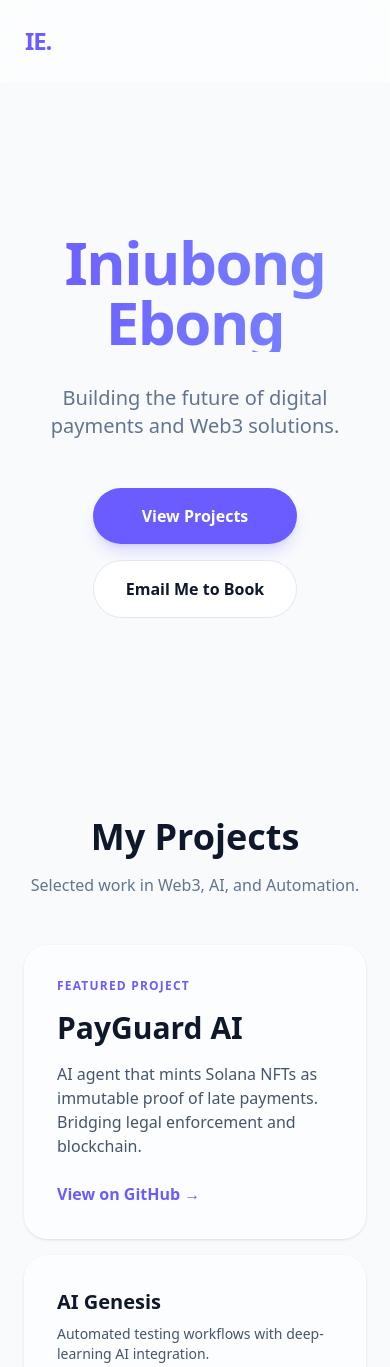
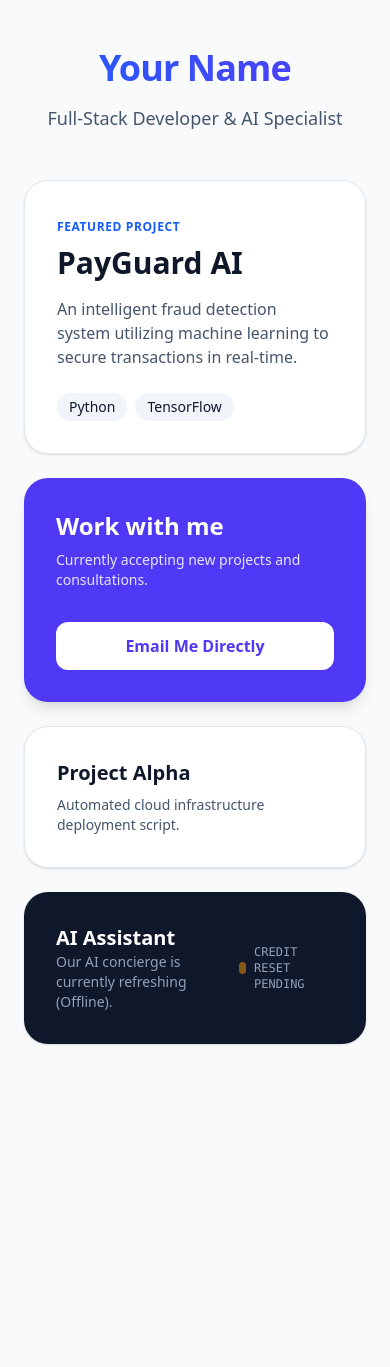
Before and after one commit to Wiper15/Wiper15.github.io, a website: page index.html in a window 390 px wide. Shown: the top 1367 px of the page. After the commit the page ends 1140 px from the top, so only its background shows below. Drawn offline with nearby package versions, Linux system fonts and the light colour scheme.

Commit message:
Update index.html

```diff
--- a/index.html
+++ b/index.html
@@ -3,122 +3,100 @@
 <head>
     <meta charset="UTF-8">
     <meta name="viewport" content="width=device-width, initial-scale=1.0">
-    <title>Iniubong Ebong — Web3 & AI Portfolio</title>
-    <script src="https://cdn.jsdelivr.net/npm/@tailwindcss/browser@4"></script>
-    <link href="https://fonts.googleapis.com/css2?family=Inter:wght@400;600;700&display=swap" rel="stylesheet">
-    <style type="text/tailwindcss">
-        @theme {
-            --color-brand: #6b5cff;
+
+    <title>Your Name | Portfolio</title>
+    <meta name="title" content="Your Name | Portfolio">
+    <meta name="description" content="Modern Bento Grid portfolio featuring PayGuard AI and other innovative projects. Available for booking now.">
+
+    <meta property="og:type" content="website">
+    <meta property="og:url" content="https://wiper15.github.io/">
+    <meta property="og:title" content="Your Name | Portfolio">
+    <meta property="og:description" content="Modern Bento Grid portfolio featuring PayGuard AI and other innovative projects.">
+    <meta property="og:image" content="https://wiper15.github.io/og-image.jpg">
+
+    <meta property="twitter:card" content="summary_large_image">
+    <meta property="twitter:url" content="https://wiper15.github.io/">
+    <meta property="twitter:title" content="Your Name | Portfolio">
+    <meta property="twitter:description" content="Modern Bento Grid portfolio featuring PayGuard AI and other innovative projects.">
+    <meta property="twitter:image" content="https://wiper15.github.io/og-image.jpg">
+
+    <script src="https://unpkg.com/@tailwindcss/browser@4"></script>
+
+    <style>
+        /* Custom Reveal Animation */
+        .reveal {
+            opacity: 0;
+            transform: translateY(20px);
+            transition: all 0.6s ease-out;
         }
-        /* Animation Styles for Scroll Reveal */
-        section {
-            opacity: 0;
-            transform: translateY(40px);
-            transition: all 0.9s cubic-bezier(0.17, 0.55, 0.55, 1);
-            filter: blur(10px);
-        }
-        section.show {
+        .reveal.active {
             opacity: 1;
             transform: translateY(0);
-            filter: blur(0);
-        }
-        /* Modern Glassmorphism Effect */
-      .glass-card {
-            background: rgba(255, 255, 255, 0.6);
-            backdrop-filter: blur(12px);
-            border: 1px solid rgba(255, 255, 255, 0.3);
         }
     </style>
 </head>
-<body class="bg-slate-50 font-sans text-slate-900 overflow-x-hidden">
-    <header class="p-6 sticky top-0 z-50 glass-card">
-        <nav class="flex justify-between items-center max-w-6xl mx-auto">
-            <div class="font-bold text-2xl tracking-tighter text-brand">IE.</div>
-            <div class="hidden md:flex space-x-8 font-medium">
-                <a href="#projects" class="hover:text-brand transition-colors">Projects</a>
-                <a href="#contact" class="hover:text-brand transition-colors">Book Me</a>
-                <a href="https://github.com/Wiper15" class="flex items-center gap-2">
-                    <svg class="w-5 h-5" fill="currentColor" viewBox="0 0 24 24"><path d="M12.297c-6.63 0-12 5.373-12 12 0 5.303 3.438 9.8 8.205 11.385.6.113.82-.258.82-.577 0-.285-.01-1.04-.015-2.04-3.338.724-4.042-1.61-4.042-1.61C4.422 18.07 3.633 17.7 3.633 17.7c-1.087-.744.084-.729.084-.729 1.205.084 1.838 1.236 1.838 1.236 1.07 1.835 2.809 1.305 3.495.998.108-.776.417-1.305.76-1.605-2.665-.3-5.466-1.332-5.466-5.93 0-1.31.465-2.38 1.235-3.22-.135-.303-.54-1.523.105-3.176 0 0 1.005-.322 3.3 1.23.96-.267 1.98-.399 3-.405 1.02.006 2.04.138 3.405 2.28-1.552 3.285-1.23 3.285-1.23.645 1.653.24 2.873.12 3.176.765.84 1.23 1.91 1.23 3.22 0 4.61-2.805 5.625-5.475 5.92.42.36.81 1.096.81 2.22 0 1.606-.015 2.896-.015 3.286 0.315.21.69.825.57C20.565 22.092 24 17.592 24 12.297c0-6.627-5.373-12-12-12"/></svg>
-                    GitHub
+<body class="bg-slate-50 text-slate-900 font-sans">
+
+    <header class="max-w-6xl mx-auto px-6 py-12 text-center">
+        <h1 class="text-4xl md:text-6xl font-bold tracking-tight bg-gradient-to-r from-blue-600 to-indigo-600 bg-clip-text text-transparent">
+            Your Name
+        </h1>
+        <p class="mt-4 text-lg text-slate-600">Full-Stack Developer & AI Specialist</p>
+    </header>
+
+    <main class="max-w-6xl mx-auto px-6 pb-24">
+        <div class="grid grid-cols-1 md:grid-cols-3 gap-6">
+
+            <div class="reveal md:col-span-2 bg-white p-8 rounded-3xl shadow-sm border border-slate-200 hover:shadow-md transition-shadow">
+                <span class="text-xs font-bold uppercase tracking-wider text-blue-600">Featured Project</span>
+                <h2 class="text-3xl font-bold mt-2">PayGuard AI</h2>
+                <p class="mt-4 text-slate-600">An intelligent fraud detection system utilizing machine learning to secure transactions in real-time.</p>
+                <div class="mt-6 flex gap-2">
+                    <span class="px-3 py-1 bg-slate-100 rounded-full text-sm">Python</span>
+                    <span class="px-3 py-1 bg-slate-100 rounded-full text-sm">TensorFlow</span>
+                </div>
+            </div>
+
+            <div class="reveal bg-indigo-600 p-8 rounded-3xl shadow-lg text-white flex flex-col justify-between">
+                <div>
+                    <h2 class="text-2xl font-bold">Work with me</h2>
+                    <p class="mt-2 text-indigo-100 text-sm">Currently accepting new projects and consultations.</p>
+                </div>
+                <a href="mailto:your-email@example.com" class="mt-8 block w-full py-3 bg-white text-indigo-600 font-bold rounded-xl text-center hover:bg-indigo-50 transition-colors">
+                    Email Me Directly
                 </a>
             </div>
-        </nav>
-    </header>
 
-    <main class="max-w-6xl mx-auto px-6 py-12">
-        <section id="hero" class="min-h-[70vh] flex flex-col items-center justify-center text-center space-y-8">
-            <h1 class="text-6xl md:text-8xl font-bold tracking-tight bg-gradient-to-r from-brand to-indigo-400 bg-clip-text text-transparent">Iniubong Ebong</h1>
-            <p class="text-xl md:text-2xl text-slate-500 max-w-2xl">Building the future of digital payments and Web3 solutions.</p>
-            <div class="flex flex-col sm:flex-row gap-4 pt-4">
-                <a href="#projects" class="bg-brand text-white px-8 py-4 rounded-full font-bold shadow-lg shadow-brand/20 hover:scale-105 transition-transform min-h-[44px]">View Projects</a>
-                <a href="mailto:your-email@example.com" class="bg-white px-8 py-4 rounded-full font-bold border border-slate-200 hover:bg-slate-50 transition-colors min-h-[44px]">Email Me to Book</a>
+            <div class="reveal bg-white p-8 rounded-3xl shadow-sm border border-slate-200 hover:shadow-md transition-shadow">
+                <h3 class="text-xl font-bold">Project Alpha</h3>
+                <p class="mt-2 text-slate-600 text-sm">Automated cloud infrastructure deployment script.</p>
             </div>
-        </section>
 
-        <section id="projects" class="py-24 space-y-12">
-            <div class="space-y-4 text-center">
-                <h2 class="text-4xl font-bold">My Projects</h2>
-                <p class="text-slate-500">Selected work in Web3, AI, and Automation.</p>
+            <div class="reveal bg-slate-900 p-8 rounded-3xl shadow-sm text-white md:col-span-2 flex items-center justify-between">
+                <div>
+                    <h3 class="text-xl font-bold">AI Assistant</h3>
+                    <p class="text-slate-400 text-sm">Our AI concierge is currently refreshing (Offline).</p>
                 </div>
-            <div class="grid grid-cols-1 md:grid-cols-4 md:grid-rows-2 gap-4 h-full md:h-[600px]">
-                <article class="md:col-span-2 md:row-span-2 glass-card p-8 rounded-3xl shadow-sm hover:shadow-xl transition-shadow flex flex-col justify-end group">
-                    <div class="mb-4 text-brand font-bold uppercase tracking-widest text-xs">Featured Project</div>
-                    <h3 class="text-3xl font-bold mb-4">PayGuard AI</h3>
-                    <p class="text-slate-600 mb-6">AI agent that mints Solana NFTs as immutable proof of late payments. Bridging legal enforcement and blockchain.</p>
-                    <a href="#" class="font-bold text-brand group-hover:translate-x-2 transition-transform">View on GitHub →</a>
-                </article>
-                <article class="md:col-span-2 glass-card p-8 rounded-3xl shadow-sm hover:shadow-xl transition-shadow">
-                    <h3 class="text-xl font-bold mb-2">AI Genesis</h3>
-                    <p class="text-slate-600 text-sm">Automated testing workflows with deep-learning AI integration.</p>
-                </article>
-                <article class="md:col-span-2 glass-card p-8 rounded-3xl shadow-sm hover:shadow-xl transition-shadow">
-                    <h3 class="text-xl font-bold mb-2">TownPlanPay</h3>
-                    <p class="text-slate-600 text-sm">Web3 milestone tracking for real estate and construction smart contracts.</p>
-                </article>
-            </div>
-        </section>
-
-        <section id="chat" class="py-24 bg-brand rounded-[3rem] p-12 text-white overflow-hidden relative">
-            <div class="relative z-10 space-y-6 text-center">
-                <h2 class="text-4xl font-bold">Chat with me (AI)</h2>
-                <p class="text-indigo-100 opacity-80 italic">Note: The AI engine is currently on a 1-month maintenance break.</p>
-                <div class="bg-white/10 backdrop-blur-md border border-white/20 p-8 rounded-2xl">
-                    <span class="px-3 py-1 bg-white/20 rounded-full text-xs font-bold uppercase tracking-widest">Status: Offline</span>
+                <div class="flex items-center gap-2">
+                    <span class="w-3 h-3 bg-amber-500 rounded-full animate-pulse"></span>
+                    <span class="text-xs font-mono text-slate-400">CREDIT RESET PENDING</span>
                 </div>
             </div>
-        </section>
 
-        <section id="contact" class="py-24 text-center space-y-12">
-            <div class="space-y-4">
-                <h2 class="text-4xl font-bold">Get In Touch</h2>
-                <p class="text-slate-500">Ready to build something amazing? I'm available for new contracts.</p>
         </div>
-            <div class="bg-white p-12 rounded-[3rem] shadow-2xl shadow-slate-200 border border-slate-100 inline-block w-full max-w-lg space-y-8">
-                <a href="mailto:your-email@example.com" class="bg-brand text-white w-full block py-5 rounded-2xl text-xl font-bold hover:brightness-110 transition-all shadow-lg shadow-brand/30 min-h-[44px]">Email Me Directly to Book</a>
-                <div class="flex items-center justify-center gap-2 text-slate-400 text-sm">
-                    <span class="w-2 h-2 bg-green-400 rounded-full animate-pulse"></span>
-                    Response time: Usually within 24 hours
-                </div>
-            </div>
-        </section>
     </main>
 
-    <footer class="py-12 text-center text-slate-400 border-t border-slate-100">
-        <p class="text-sm font-medium">&copy; 2026 Iniubong Ebong. All Rights Reserved.</p>
-    </footer>
-
     <script>
-        /* Scroll Reveal Observer Logic */
+        // Intersection Observer for Scroll Reveal
         const observer = new IntersectionObserver((entries) => {
-          entries.forEach((entry) => {
+            entries.forEach(entry => {
                 if (entry.isIntersecting) {
-              entry.target.classList.add('show');
+                    entry.target.classList.add('active');
                 }
             });
-        }, { threshold: 0.15 });
+        }, { threshold: 0.1 });
 
-        const hiddenElements = document.querySelectorAll('section');
-        hiddenElements.forEach((el) => observer.observe(el));
+        document.querySelectorAll('.reveal').forEach((el) => observer.observe(el));
     </script>
 </body>
 </html>
```
Lines whose indentation alone changed are shown as unchanged.
